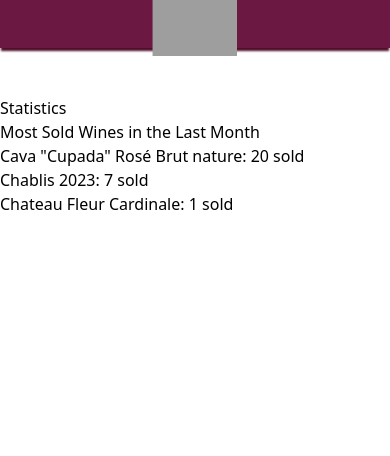
After one commit to AlexandruCL/ProiectProfuDeVin, a Django app: page /home/statistics/ in a window 390 px wide. The commit adds this page. Shown: the top 456 px of the page. Run offline with Django 5.2, Linux system fonts and the light colour scheme; a user stored in the database is signed in; data comes from the database, SQL or seed files in the repository; both versions use the stored data as it was after the commit; some libraries are stand-ins or nearby versions; grey boxes are pictures that could not be loaded.

Commit message:
responsive search bar, statistics page for wines

```diff
--- a/my_project/my_app/views.py
+++ b/my_project/my_app/views.py
@@ -9,10 +9,13 @@ from django.contrib.auth import logout
 from django.contrib.admin.views.decorators import staff_member_required
 from django.http import JsonResponse
 from django.views.decorators.http import require_POST
+from django.db.models import Count
+from datetime import datetime, timedelta
+from django.db.models import Sum
 
 def logout_view(request):
     next_url = request.GET.get('next', 'home')
-    if next_url == '/home/cart/' or next_url == '/checkout/' or next_url == '/order_success/' or next_url == '/orders/':
+    if next_url == '/home/cart/' or next_url == '/checkout/' or next_url == '/order_success/' or next_url == '/orders/' or next_url == '/home/statistics/':
         next_url = '/home/'
     logout(request)
     return redirect(next_url)
@@ -296,3 +299,14 @@ def order_items(request, order_id):
         } for item in items
     ]
     return JsonResponse({'items': items_data})
+
+@staff_member_required
+def statistics_view(request):
+    last_month = datetime.today() - timedelta(days=30)
+    most_sold_wines = OrderItem.objects.filter(order__created_at__gte=last_month, wine__Name__isnull=False).values('wine__Name').annotate(total_sold=Sum('quantity')).filter(total_sold__gt=0).order_by('-total_sold')
+    # filter used to show the wines that have been sold at least once, and we can change it to any value we want
+
+    context = {
+        'most_sold_wines': most_sold_wines,
+    }
+    return render(request, 'my_app/statistics.html', context)
--- a/my_project/my_project/urls.py
+++ b/my_project/my_project/urls.py
@@ -38,5 +38,6 @@ urlpatterns = [
     path('order_success/', views.order_success, name='order_success'),
     path('orders/', views.orders, name='orders'),
     path('orders/<int:order_id>/items/', views.order_items, name='order_items'),
+    path('home/statistics/', views.statistics_view, name='statistics'),
     # other URL patterns
 ] + static(settings.MEDIA_URL, document_root=settings.MEDIA_ROOT)
--- a/my_project/templates/my_app/header.html
+++ b/my_project/templates/my_app/header.html
@@ -76,6 +76,9 @@
                     <a href="/home" title="" class="headerlinks"> Home </a>
                     <a href="/home/contact" title="" class="headerlinks"> Contact </a>
                     <a href="/home/product_list" title="" class="headerlinks"> Product List </a>
+                    {% if user.is_staff %}
+                        <a href="/home/statistics" title="" class="headerlinks"> Statistics </a>
+                    {% endif %}
                 </div>
 
                 <!-- Center Logo -->
--- /dev/null
+++ b/my_project/templates/my_app/statistics.html
@@ -0,0 +1,28 @@
+<!DOCTYPE html>
+<html lang="en">
+<head>
+    <meta charset="UTF-8">
+    <meta name="viewport" content="width=device-width, initial-scale=1.0">
+    <title>Cart</title>
+    <link href="https://cdn.jsdelivr.net/npm/tailwindcss@2.2.19/dist/tailwind.min.css" rel="stylesheet">
+    <script src="https://cdn.jsdelivr.net/npm/alpinejs@3.10.2/dist/cdn.min.js" defer></script>
+    <script src="https://cdn.jsdelivr.net/npm/@alpinejs/collapse@3.10.2/dist/cdn.min.js" defer></script>
+</head>
+<head>
+    <meta charset="UTF-8">
+    <meta name="viewport" content="width=device-width, initial-scale=1.0">
+    <title>Statistics</title>
+</head>
+<body style="margin-top: 6rem">
+    {% include 'my_app/header.html' %}
+    <main>
+        <h1>Statistics</h1>
+        <h2>Most Sold Wines in the Last Month</h2>
+        <ul>
+            {% for wine in most_sold_wines %}
+                <li>{{ wine.wine__Name }}: {{ wine.total_sold }} sold</li>
+            {% endfor %}
+        </ul>
+    </main>
+</body>
+</html>
```
Also changed, not shown: my_project/templates/my_app/spirit_list.html (+16 -1 lines), my_project/templates/my_app/wine_list.html (+15 -1 lines), my_project/db.sqlite3.
